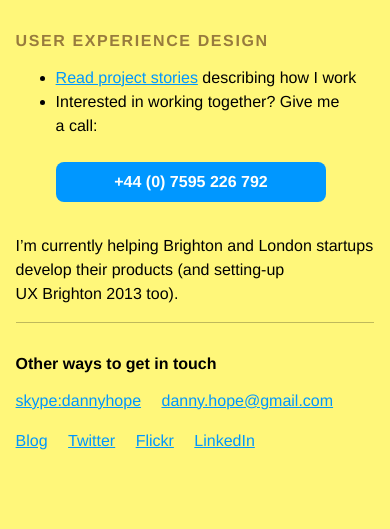
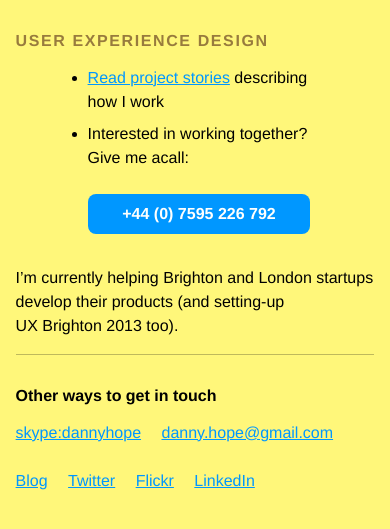
Before and after one commit to dannyhope/dannyhope.co.uk, a plain HTML site: page index.html in a window 390 px wide. Shown: the part 139-668 px from the top of the page. Drawn offline with Linux system fonts and the light colour scheme.

Commit message:
adding livereload, centering call button, adjusting word spacing

```diff
--- a/index.html
+++ b/index.html
@@ -6,6 +6,7 @@
 		<title>Danny Hope – UX Design</title>
 		<link rel="SHORTCUT ICON" href="images/website.ico" />
 		<link rel="stylesheet" href="style/style.css">
+		<script>document.write('<script src="http://' + (location.host || 'localhost').split(':')[0] + ':35729/livereload.js?snipver=1"></' + 'script>')</script>
 	</head>
 	<body>
 		<script>
@@ -24,8 +25,8 @@
 			<h1>Danny Hope</h1>
 			<h2 class="what-i-do">User Experience Design</h2>
 			<ul>
-				<li><a href="http://dl.dropboxusercontent.com/u/135578/dannyhope.co.uk/project-stories/index.html">Read project stories</a> describing how I&nbsp;work</li>
-				<li>Interested in working together? Give&nbsp;me a&nbsp;call: <a href="tel:07595226792"><span class="not-gb">+44 (</span>0<span class="not-gb">) </span>7595 226 792</a></li>
+				<li><a href="http://dl.dropboxusercontent.com/u/135578/dannyhope.co.uk/project-stories/index.html">Read project stories</a> describing how&nbsp;I&nbsp;work</li>
+				<li>Interested in working together? Give&nbsp;me&nbsp;acall: <a href="tel:07595226792"><span class="not-gb">+44 (</span>0<span class="not-gb">) </span>7595 226 792</a></li>
 			</ul>
 			<p>I’m currently helping Brighton and London startups develop their products (and setting-up UX&nbsp;Brighton&nbsp;2013&nbsp;too).</p>
 			<footer>
--- a/style/style.css
+++ b/style/style.css
@@ -18,7 +18,7 @@ div {
 	width: 38%;
 	float: right;
 	max-width: 40rem;
-	min-width: 320px;
+	min-width: 383px;
 	box-shadow: 0px 1rem 3rem rgba(0,0,0,0.5);
 }
 h1 {
@@ -72,6 +72,12 @@ ul.contact {
 	list-style-type: none;
 	padding-left: 0;
 }
+ul {
+	margin-left: 2rem;
+}
+li {
+	margin-bottom: 0.5rem;
+}
 @media screen and (max-width: 435px) {
 	p, li {
 		line-height: 1.5;
@@ -84,6 +90,7 @@ ul.contact {
 		width: inherit;
 		margin: 0;
 		box-shadow: none;
+		min-width: 1px;
 		}
 	h1 {
 		font-size: 4rem;
@@ -97,7 +104,7 @@ ul.contact {
 		padding: 0.5rem;
 		text-align: center;
 		border-radius: 0.5rem;
-		margin-right: 3rem;
+		margin-right: 4rem;
 		margin-top: 1.5rem;
 		margin-bottom: 2rem;
 		}
@@ -105,6 +112,9 @@ ul.contact {
 	footer li.desktop {
 		display: none;
 		}
+	footer ul {
+	margin-left: 0;
+}
 	footer li.mobile {
 		display: inline-block;
 		}
```
Also changed, not shown: 2 other files.
